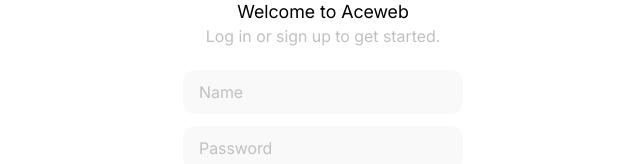
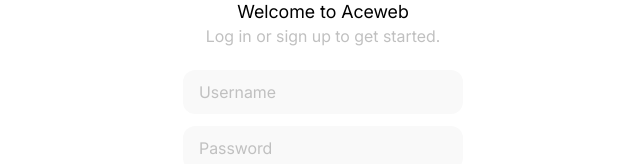
Before and after one commit to u6lqre/aceweb.client, a React (Vite) app: page / in a window 1280 px wide. Shown: the part 312-476 px from the top of the page, without its empty margins (317-957 px from the left). Built offline with nearby package versions, Linux system fonts and the light colour scheme.

Commit message:
fix(authform): change name label to username to match backend naming

```diff
--- a/src/features/auth/components/AuthForm/index.tsx
+++ b/src/features/auth/components/AuthForm/index.tsx
@@ -8,7 +8,7 @@ import styles from "./index.module.css";
 
 const inputs: InputConfig[] = [
   {
-    label: "name",
+    label: "username",
     registerOptions: {
       required: { value: true, message: "Required" },
       minLength: { value: 3, message: "Too short" },
--- a/src/features/auth/types.ts
+++ b/src/features/auth/types.ts
@@ -1,7 +1,7 @@
 import type { RegisterOptions } from "react-hook-form";
 
 export type RegisterForm = {
-  name: string;
+  username: string;
   password: string;
 };
 
```
